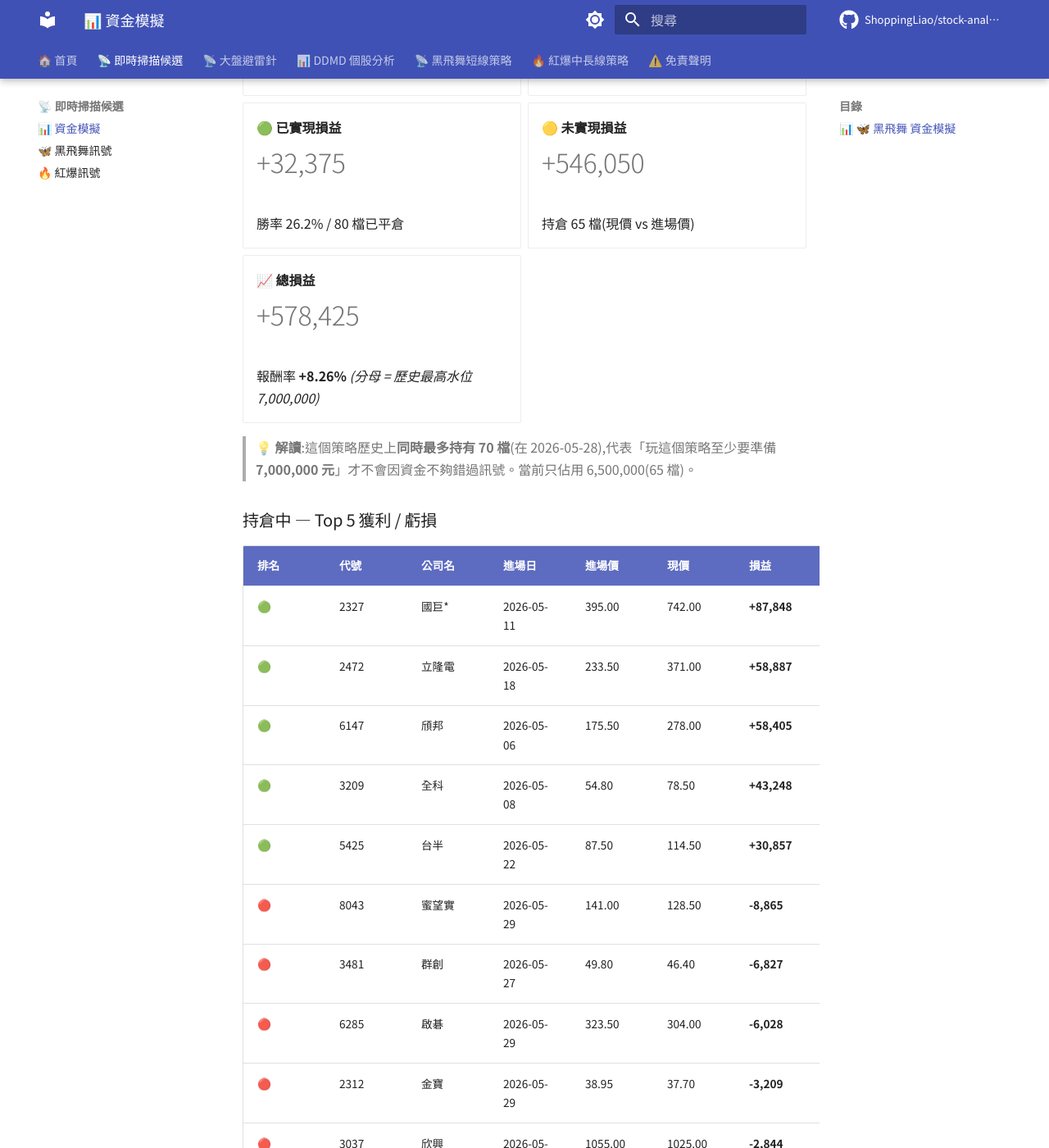
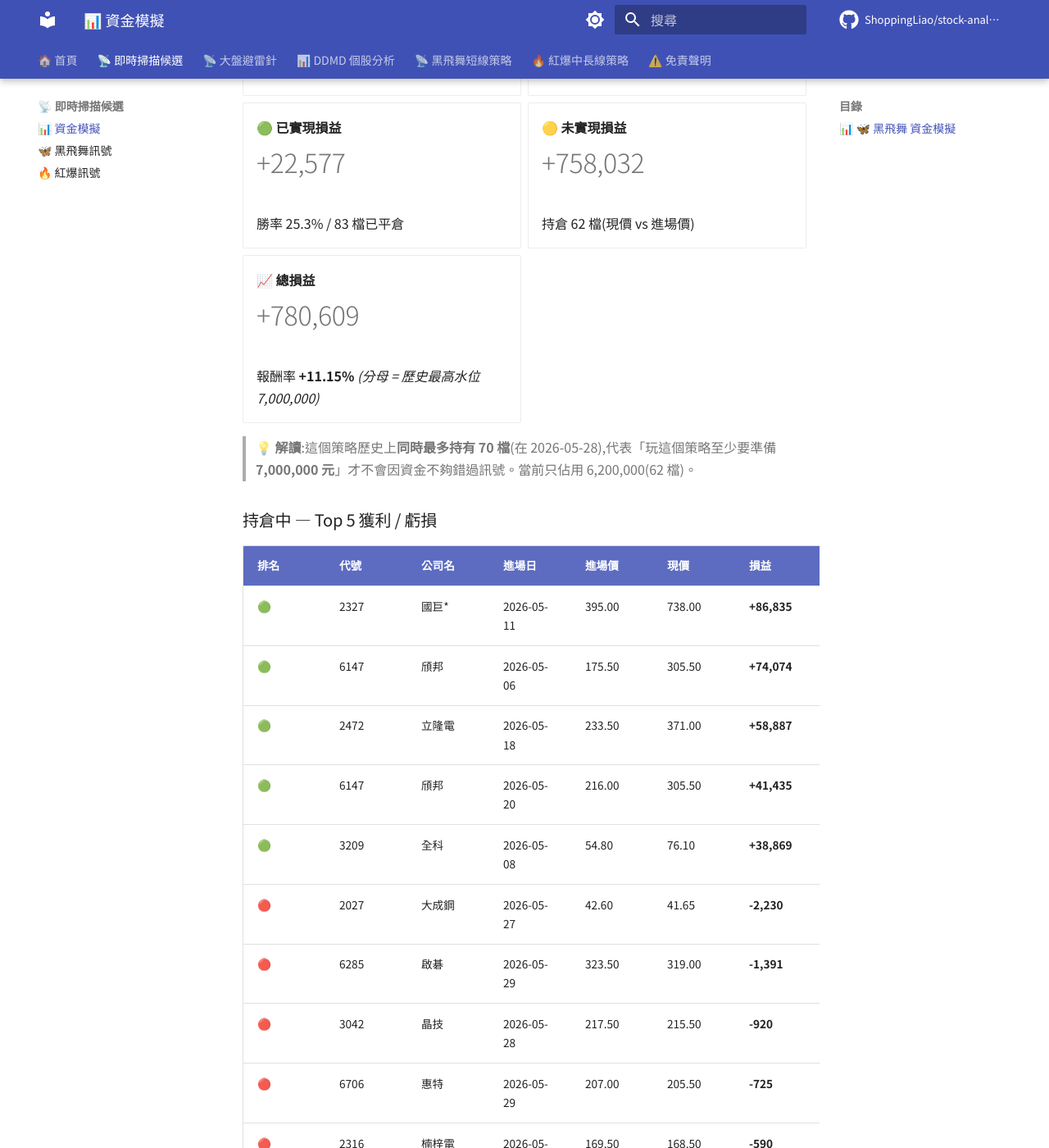
Before and after one commit to ShoppingLiao/stock-analysis-public, an MkDocs documentation site: the page built from docs/signals_capital.md, in a window 1280 px wide and 1400 px high, scrolled down 631 px. Shown: the whole window at 82% size. Built offline with MkDocs 1.6.1 and Material for MkDocs 9.7.7, drawn with Linux system fonts in a browser that asks for light colours; comment, search, counter and statistics services are not loaded; some of the changed text lies outside the part shown.

Commit message:
docs(signals): update BB + RB + capital (2026-05-29)

```diff
--- a/docs/signals_capital.md
+++ b/docs/signals_capital.md
@@ -17,9 +17,9 @@
 
 -   **💼 當前資金水位**
 
-    # 6,500,000
+    # 6,200,000
 
-    持倉 65 檔 × 100,000
+    持倉 62 檔 × 100,000
 
 -   **🌊 歷史最高水位**
 
@@ -29,40 +29,40 @@
 
 -   **🟢 已實現損益**
 
-    # +32,375
+    # +22,577
 
-    勝率 26.2% / 80 檔已平倉
+    勝率 25.3% / 83 檔已平倉
 
 -   **🟡 未實現損益**
 
-    # +546,050
+    # +758,032
 
-    持倉 65 檔(現價 vs 進場價)
+    持倉 62 檔(現價 vs 進場價)
 
 -   **📈 總損益**
 
-    # +578,425
+    # +780,609
 
-    報酬率 **+8.26%** _(分母 = 歷史最高水位 7,000,000)_
+    報酬率 **+11.15%** _(分母 = 歷史最高水位 7,000,000)_
 
 </div>
 
-> **💡 解讀**:這個策略歷史上**同時最多持有 70 檔**(在 2026-05-28),代表「玩這個策略至少要準備 **7,000,000 元**」才不會因資金不夠錯過訊號。當前只佔用 6,500,000(65 檔)。
+> **💡 解讀**:這個策略歷史上**同時最多持有 70 檔**(在 2026-05-28),代表「玩這個策略至少要準備 **7,000,000 元**」才不會因資金不夠錯過訊號。當前只佔用 6,200,000(62 檔)。
 
 ### 持倉中 — Top 5 獲利 / 虧損
 
 | 排名 | 代號 | 公司名 | 進場日 | 進場價 | 現價 | 損益 | 損益% |
 |------|------|--------|--------|--------|------|------|-------|
-| 🟢 | 2327 | 國巨* | 2026-05-11 | 395.00 | 742.00 | **+87,848** | **+87.85%** |
+| 🟢 | 2327 | 國巨* | 2026-05-11 | 395.00 | 738.00 | **+86,835** | **+86.84%** |
+| 🟢 | 6147 | 頎邦 | 2026-05-06 | 175.50 | 305.50 | **+74,074** | **+74.07%** |
 | 🟢 | 2472 | 立隆電 | 2026-05-18 | 233.50 | 371.00 | **+58,887** | **+58.89%** |
-| 🟢 | 6147 | 頎邦 | 2026-05-06 | 175.50 | 278.00 | **+58,405** | **+58.40%** |
-| 🟢 | 3209 | 全科 | 2026-05-08 | 54.80 | 78.50 | **+43,248** | **+43.25%** |
-| 🟢 | 5425 | 台半 | 2026-05-22 | 87.50 | 114.50 | **+30,857** | **+30.86%** |
-| 🔴 | 8043 | 蜜望實 | 2026-05-29 | 141.00 | 128.50 | **-8,865** | **-8.87%** |
-| 🔴 | 3481 | 群創 | 2026-05-27 | 49.80 | 46.40 | **-6,827** | **-6.83%** |
-| 🔴 | 6285 | 啟碁 | 2026-05-29 | 323.50 | 304.00 | **-6,028** | **-6.03%** |
-| 🔴 | 2312 | 金寶 | 2026-05-29 | 38.95 | 37.70 | **-3,209** | **-3.21%** |
-| 🔴 | 3037 | 欣興 | 2026-05-29 | 1055.00 | 1025.00 | **-2,844** | **-2.84%** |
+| 🟢 | 6147 | 頎邦 | 2026-05-20 | 216.00 | 305.50 | **+41,435** | **+41.44%** |
+| 🟢 | 3209 | 全科 | 2026-05-08 | 54.80 | 76.10 | **+38,869** | **+38.87%** |
+| 🔴 | 2027 | 大成鋼 | 2026-05-27 | 42.60 | 41.65 | **-2,230** | **-2.23%** |
+| 🔴 | 6285 | 啟碁 | 2026-05-29 | 323.50 | 319.00 | **-1,391** | **-1.39%** |
+| 🔴 | 3042 | 晶技 | 2026-05-28 | 217.50 | 215.50 | **-920** | **-0.92%** |
+| 🔴 | 6706 | 惠特 | 2026-05-29 | 207.00 | 205.50 | **-725** | **-0.72%** |
+| 🔴 | 2316 | 楠梓電 | 2026-05-28 | 169.50 | 168.50 | **-590** | **-0.59%** |
 
 !!! info "⚠️ 資金模擬說明"
     每檔固定投入 **100,000 元**(教育性質,實際操作會依 TDMD 評分動態調整部位)。
@@ -97,15 +97,15 @@
 
 -   **🟡 未實現損益**
 
-    # +1,240,738
+    # +1,636,213
 
     持倉 106 檔(現價 vs 進場價)
 
 -   **📈 總損益**
 
-    # +1,240,738
+    # +1,636,213
 
-    報酬率 **+11.71%** _(分母 = 歷史最高水位 10,600,000)_
+    報酬率 **+15.44%** _(分母 = 歷史最高水位 10,600,000)_
 
 </div>
 
@@ -115,16 +115,16 @@
 
 | 排名 | 代號 | 公司名 | 進場日 | 進場價 | 現價 | 損益 | 損益% |
 |------|------|--------|--------|--------|------|------|-------|
-| 🟢 | 2492 | 華新科 | 2026-05-13 | 200.00 | 390.00 | **+95,000** | **+95.00%** |
-| 🟢 | 3090 | 日電貿 | 2026-05-08 | 113.50 | 208.50 | **+83,700** | **+83.70%** |
-| 🟢 | 2472 | 立隆電 | 2026-05-12 | 223.00 | 371.00 | **+66,368** | **+66.37%** |
-| 🟢 | 2375 | 凱美 | 2026-05-18 | 99.40 | 161.50 | **+62,475** | **+62.47%** |
-| 🟢 | 6182 | 合晶 | 2026-05-08 | 56.90 | 90.70 | **+59,402** | **+59.40%** |
-| 🔴 | 1785 | 光洋科 | 2026-05-07 | 185.00 | 146.00 | **-21,081** | **-21.08%** |
-| 🔴 | 4908 | 前鼎 | 2026-05-26 | 286.50 | 239.00 | **-16,579** | **-16.58%** |
-| 🔴 | 2221 | 大甲 | 2026-05-15 | 48.10 | 41.30 | **-14,137** | **-14.14%** |
-| 🔴 | 6526 | 達發 | 2026-05-08 | 753.00 | 660.00 | **-12,351** | **-12.35%** |
-| 🔴 | 3490 | 單井 | 2026-05-22 | 43.50 | 38.45 | **-11,609** | **-11.61%** |
+| 🟢 | 3090 | 日電貿 | 2026-05-08 | 113.50 | 229.00 | **+101,762** | **+101.76%** |
+| 🟢 | 2492 | 華新科 | 2026-05-13 | 200.00 | 394.00 | **+97,000** | **+97.00%** |
+| 🟢 | 6182 | 合晶 | 2026-05-08 | 56.90 | 99.50 | **+74,868** | **+74.87%** |
+| 🟢 | 2478 | 大毅 | 2026-05-07 | 80.10 | 139.00 | **+73,533** | **+73.53%** |
+| 🟢 | 2375 | 凱美 | 2026-05-18 | 99.40 | 166.50 | **+67,505** | **+67.51%** |
+| 🔴 | 4908 | 前鼎 | 2026-05-26 | 286.50 | 233.00 | **-18,674** | **-18.67%** |
+| 🔴 | 1785 | 光洋科 | 2026-05-07 | 185.00 | 158.50 | **-14,324** | **-14.32%** |
+| 🔴 | 6526 | 達發 | 2026-05-08 | 753.00 | 659.00 | **-12,483** | **-12.48%** |
+| 🔴 | 3176 | 基亞 | 2026-05-22 | 37.25 | 32.70 | **-12,215** | **-12.21%** |
+| 🔴 | 2221 | 大甲 | 2026-05-15 | 48.10 | 42.50 | **-11,642** | **-11.64%** |
 
 !!! info "⚠️ 資金模擬說明"
     每檔固定投入 **100,000 元**(教育性質,實際操作會依 TDMD 評分動態調整部位)。
@@ -139,9 +139,9 @@
 
 -   **💼 當前資金水位**
 
-    # 17,100,000
+    # 16,800,000
 
-    BB 6,500,000 + RB 10,600,000
+    BB 6,200,000 + RB 10,600,000
 
 -   **🌊 兩策略歷史最高水位**
 
@@ -151,21 +151,21 @@
 
 -   **🟢 已實現損益**
 
-    # +32,375
+    # +22,577
 
-    BB +32,375 + RB +0
+    BB +22,577 + RB +0
 
 -   **🟡 未實現損益**
 
-    # +1,786,789
+    # +2,394,245
 
-    BB +546,050 + RB +1,240,738
+    BB +758,032 + RB +1,636,213
 
 -   **📈 總損益**
 
-    # +1,819,164
+    # +2,416,822
 
-    報酬率 **+10.34%** _(分母 = 兩策略歷史最高水位)_
+    報酬率 **+13.73%** _(分母 = 兩策略歷史最高水位)_
 
 </div>
 
```
Also changed, not shown: docs/signals_black_butterfly.md (+87 -94 lines), docs/signals_red_burst.md (+10 -1 lines).
